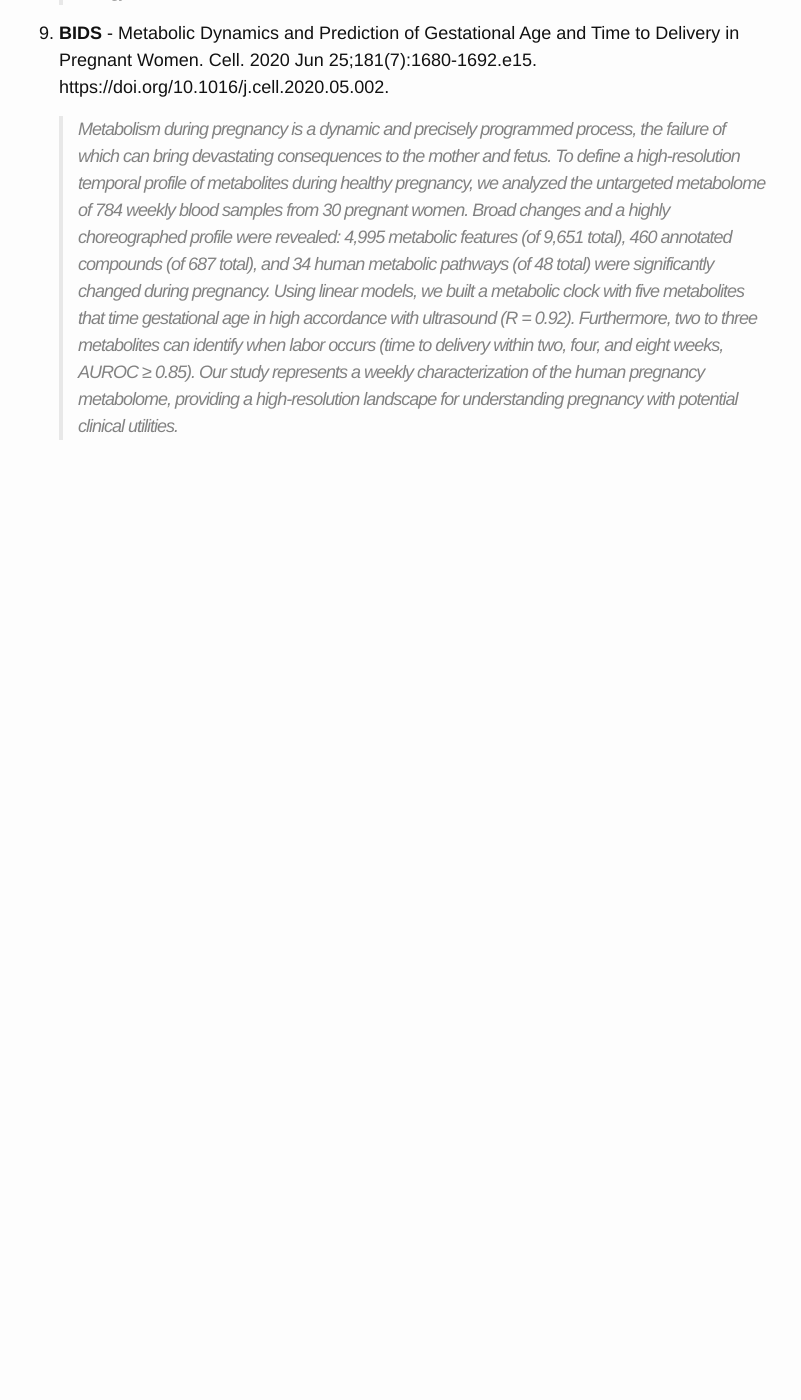
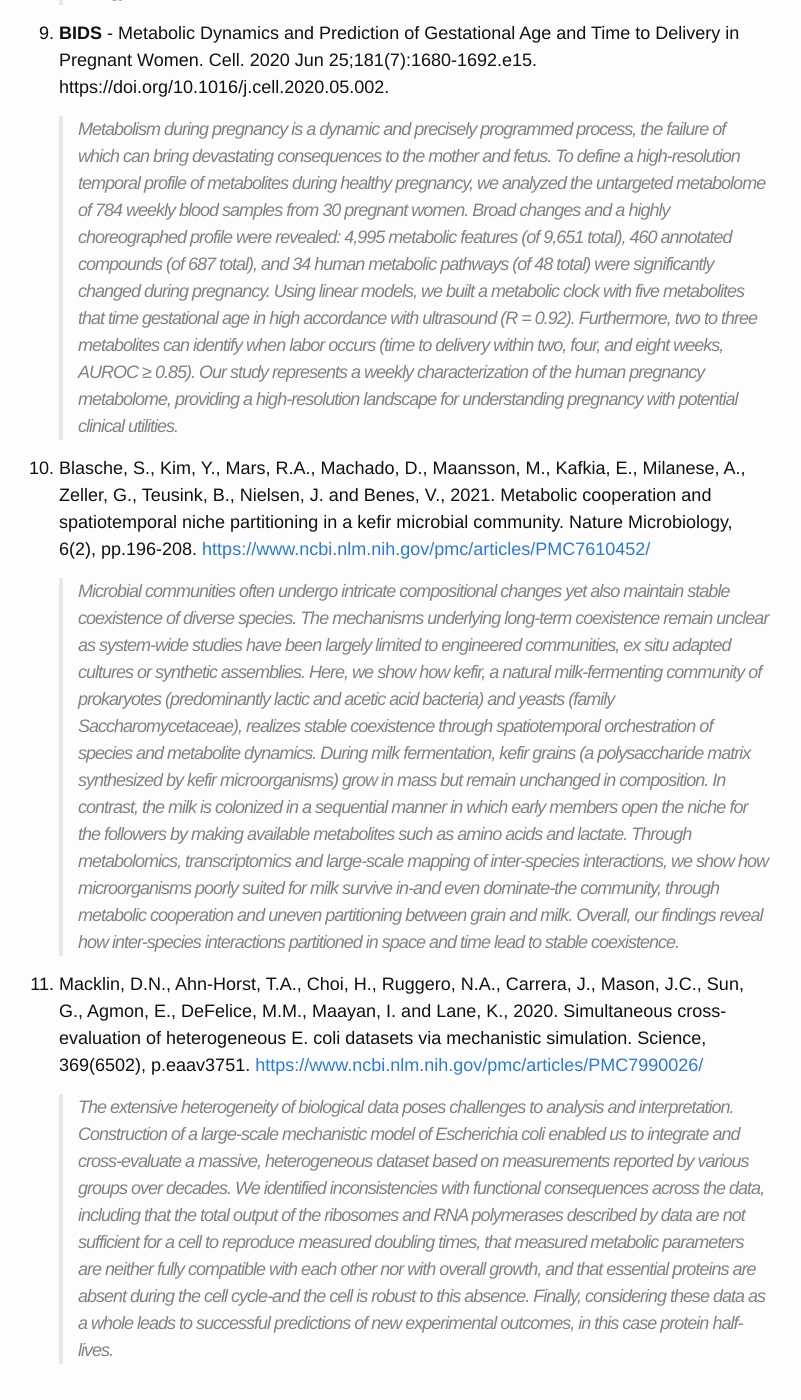
Before and after one commit to dcmb-courses/bioinf602-603, a Jekyll site: the page built from Proteomics_and_Metabolomics.md, in a window 1280 px wide and 1400 px high, scrolled down 4005 px. Shown: the whole window, without its empty margins (241-1042 px from the left). Built offline with Jekyll 4.4.1, drawn with Linux system fonts in a browser that asks for light colours; before the commit the page ends 4505 px from its top, so only the background shows below that.

Commit message:
Update Proteomics_and_Metabolomics.md
Added 2 new papers Macklin et al 2020, Blanche et al 2021

```diff
--- a/Proteomics_and_Metabolomics.md
+++ b/Proteomics_and_Metabolomics.md
@@ -42,3 +42,13 @@ permalink: /Proteomics_and_Metabolomics/
 https://doi.org/10.1016/j.cell.2020.05.002.
 
       >Metabolism during pregnancy is a dynamic and precisely programmed process, the failure of which can bring devastating consequences to the mother and fetus. To define a high-resolution temporal profile of metabolites during healthy pregnancy, we analyzed the untargeted metabolome of 784 weekly blood samples from 30 pregnant women. Broad changes and a highly choreographed profile were revealed: 4,995 metabolic features (of 9,651 total), 460 annotated compounds (of 687 total), and 34 human metabolic pathways (of 48 total) were significantly changed during pregnancy. Using linear models, we built a metabolic clock with five metabolites that time gestational age in high accordance with ultrasound (R = 0.92). Furthermore, two to three metabolites can identify when labor occurs (time to delivery within two, four, and eight weeks, AUROC ≥ 0.85). Our study represents a weekly characterization of the human pregnancy metabolome, providing a high-resolution landscape for understanding pregnancy with potential clinical utilities.
+
+1. Blasche, S., Kim, Y., Mars, R.A., Machado, D., Maansson, M., Kafkia, E., Milanese, A., Zeller, G., Teusink, B., Nielsen, J. and Benes, V., 2021. Metabolic cooperation and spatiotemporal niche partitioning in a kefir microbial community. Nature Microbiology, 6(2), pp.196-208.
+[https://www.ncbi.nlm.nih.gov/pmc/articles/PMC7610452/](https://www.ncbi.nlm.nih.gov/pmc/articles/PMC7610452/)
+
+      >Microbial communities often undergo intricate compositional changes yet also maintain stable coexistence of diverse species. The mechanisms underlying long-term coexistence remain unclear as system-wide studies have been largely limited to engineered communities, ex situ adapted cultures or synthetic assemblies. Here, we show how kefir, a natural milk-fermenting community of prokaryotes (predominantly lactic and acetic acid bacteria) and yeasts (family Saccharomycetaceae), realizes stable coexistence through spatiotemporal orchestration of species and metabolite dynamics. During milk fermentation, kefir grains (a polysaccharide matrix synthesized by kefir microorganisms) grow in mass but remain unchanged in composition. In contrast, the milk is colonized in a sequential manner in which early members open the niche for the followers by making available metabolites such as amino acids and lactate. Through metabolomics, transcriptomics and large-scale mapping of inter-species interactions, we show how microorganisms poorly suited for milk survive in-and even dominate-the community, through metabolic cooperation and uneven partitioning between grain and milk. Overall, our findings reveal how inter-species interactions partitioned in space and time lead to stable coexistence.
+
+1. Macklin, D.N., Ahn-Horst, T.A., Choi, H., Ruggero, N.A., Carrera, J., Mason, J.C., Sun, G., Agmon, E., DeFelice, M.M., Maayan, I. and Lane, K., 2020. Simultaneous cross-evaluation of heterogeneous E. coli datasets via mechanistic simulation. Science, 369(6502), p.eaav3751.
+[https://www.ncbi.nlm.nih.gov/pmc/articles/PMC7990026/](https://www.ncbi.nlm.nih.gov/pmc/articles/PMC7990026/)
+
+      >The extensive heterogeneity of biological data poses challenges to analysis and interpretation. Construction of a large-scale mechanistic model of Escherichia coli enabled us to integrate and cross-evaluate a massive, heterogeneous dataset based on measurements reported by various groups over decades. We identified inconsistencies with functional consequences across the data, including that the total output of the ribosomes and RNA polymerases described by data are not sufficient for a cell to reproduce measured doubling times, that measured metabolic parameters are neither fully compatible with each other nor with overall growth, and that essential proteins are absent during the cell cycle-and the cell is robust to this absence. Finally, considering these data as a whole leads to successful predictions of new experimental outcomes, in this case protein half-lives.
```
